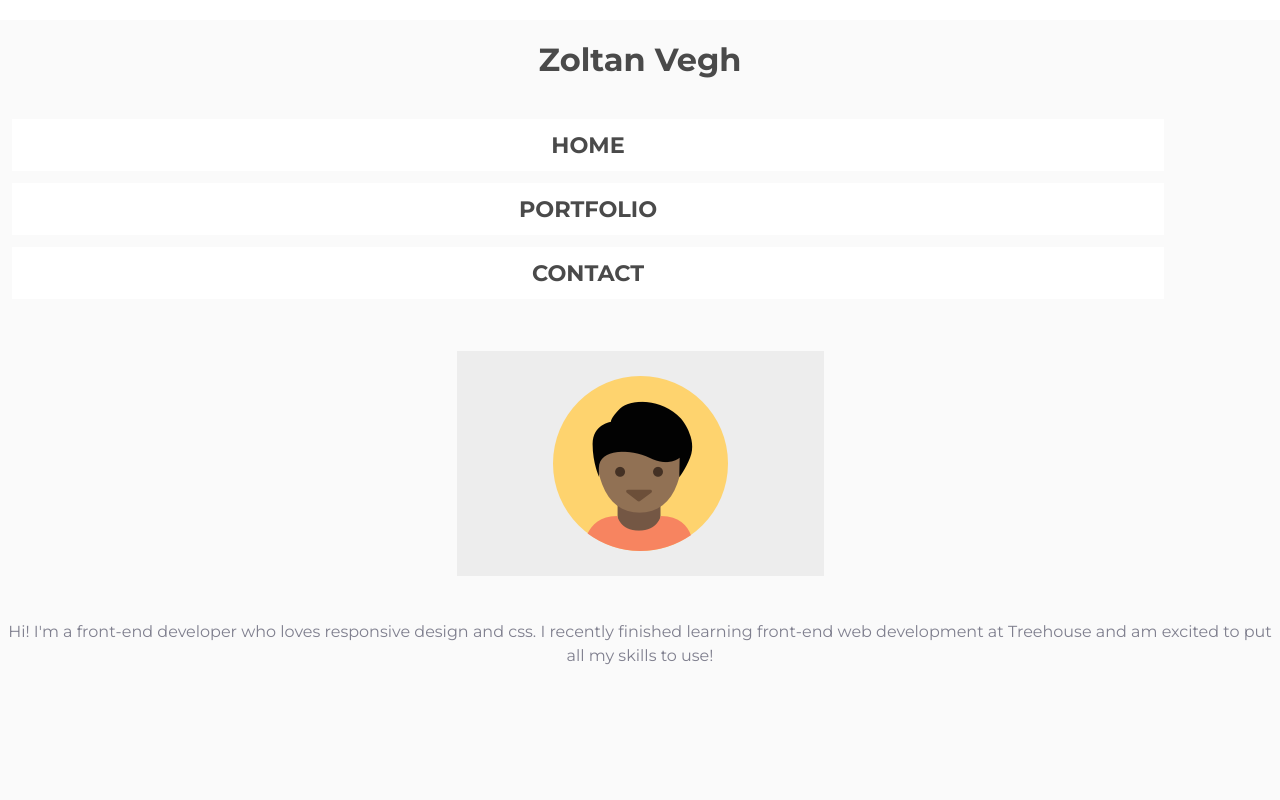
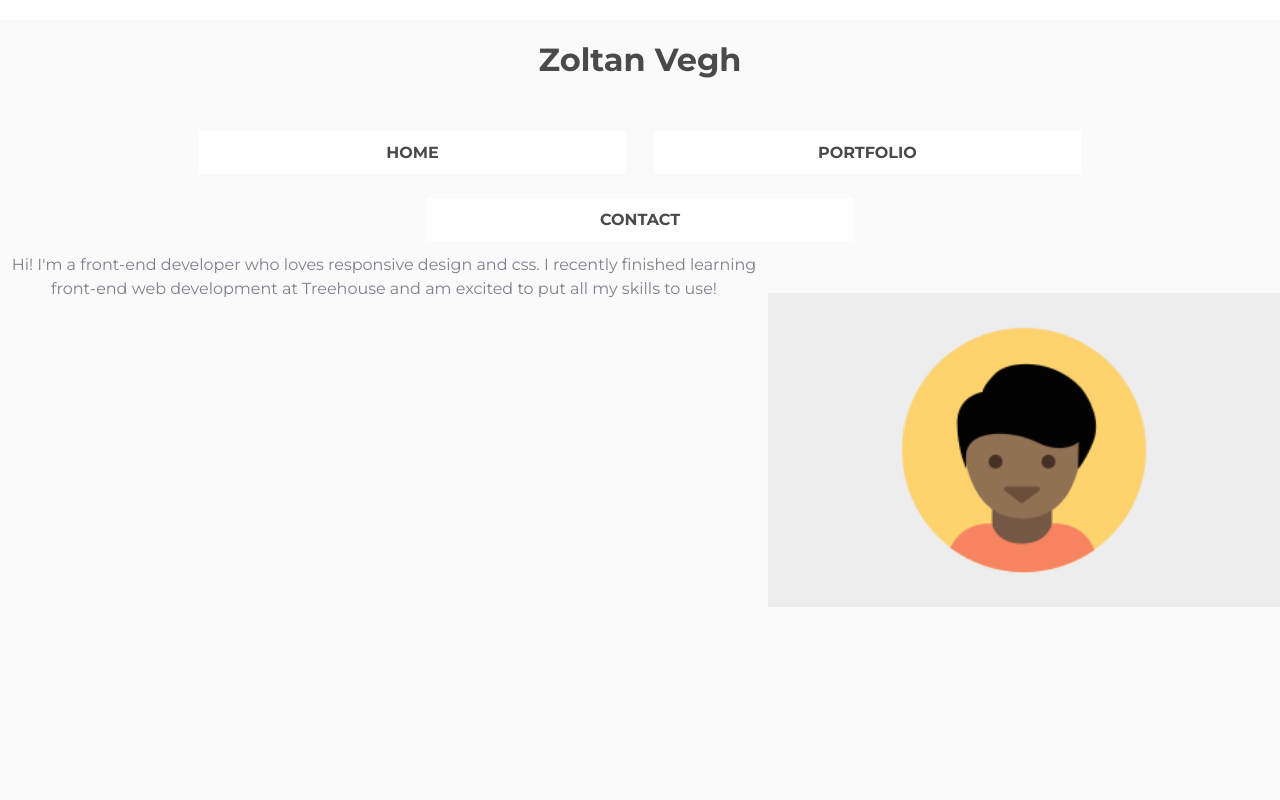
Before and after one commit to zvegh/techdegree-project-2, a plain HTML site: page responsive_layout_v3/index.html in a window 1280 px wide. Shown: the top 800 px of the page. Drawn offline with Linux system fonts and the light colour scheme.

Commit message:
tablet mode is fucked r n

```diff
--- a/responsive_layout_v3/css/style.css
+++ b/responsive_layout_v3/css/style.css
@@ -106,7 +106,7 @@ footer {
 }
 
 .email-phone {
-  margin-right; 10px;
+  margin-right: 10px;
   padding-right: 10px;
 }
 
@@ -129,6 +129,27 @@ hr {
 
 /*  ---Media Queries--- */
 @media (min-width: 768px) {
+  header nav {
+    width: 100%;
+    text-align: center;
+  }
+
+  header nav li {
+    display: inline-block;
+    width: 33.33%;
+    font-size: 1em;
+    text-align: center;
+  }
+
+  header img {
+    float: right;
+    width: 40%;
+  }
+
+  header p {
+    float: left;
+    width: 60%;
+  }
 }
 
 @media (min-width: 1024px) {
```
